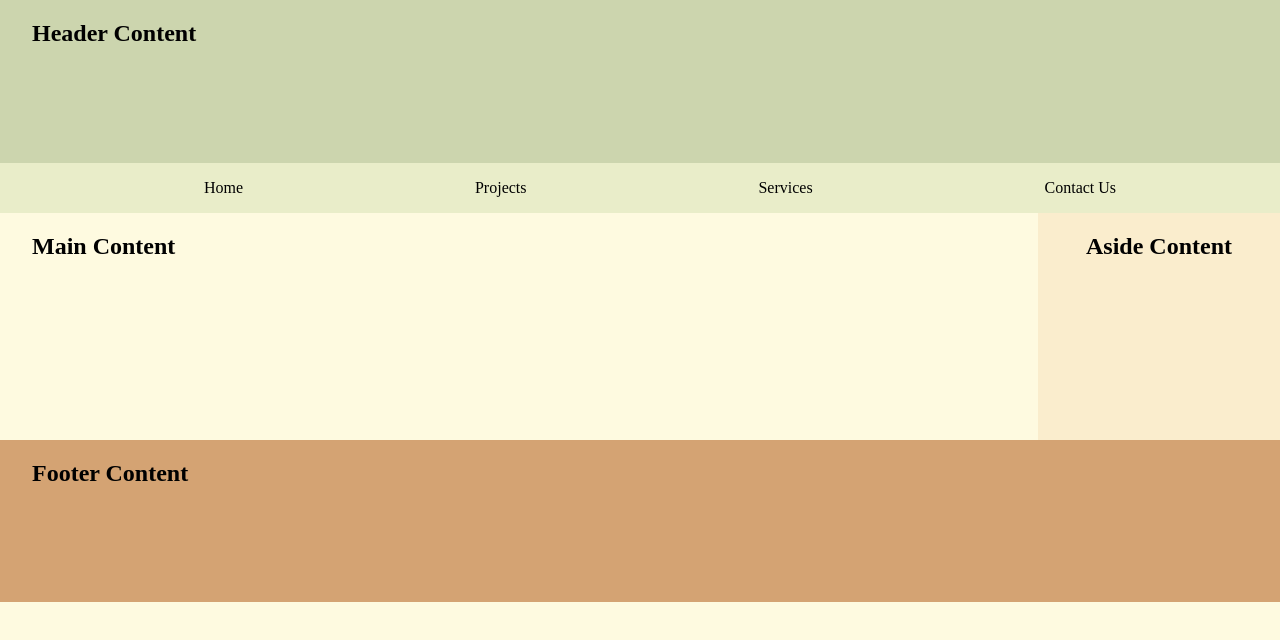
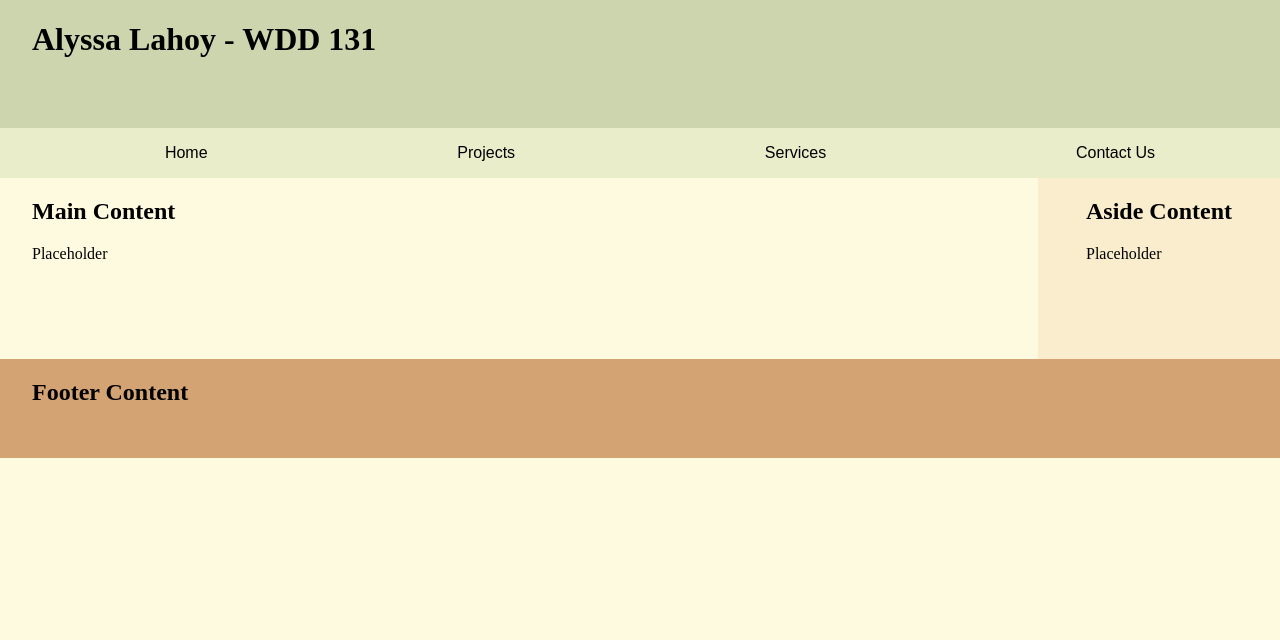
Before and after one commit to atLAhs2000/wdd131, a plain HTML site: page week01/basic-layout.html in a window 1280 px wide. Drawn offline with Linux system fonts and the light colour scheme.

Commit message:
place missing info and fix nav into header

```diff
--- a/week01/basic-layout.html
+++ b/week01/basic-layout.html
@@ -4,16 +4,15 @@
 <head>
     <meta charset="UTF-8">
     <meta name="viewport" content="width=device-width, initial-scale=1.0">
-    <title>Document</title>
+    <title>Alyssa Lahoy - WDD 131</title>
 
     <link rel="stylesheet" href="styles/layout.css">
 </head>
 
 <body>
     <header>
-        <h2>Header Content</h2>
+        <div class="heading"><h1>Alyssa Lahoy - WDD 131</h1></div>
         <div class="empty"></div>
-    </header>
 
         <nav class="navbar wrap">
             <ul>
@@ -23,15 +22,20 @@
                 <li><a href="#">Contact Us</a></li>
             </ul>
         </nav>
+    </header>
 
     <main>
         <h2>Main Content</h2>
-        <div class="empty"></div>
+        <div class="empty">
+            <p>Placeholder</p>
+        </div>
     </main>
 
     <aside>
         <h2>Aside Content</h2>
-        <div class="empty"></div>
+        <div class="empty">
+            <p>Placeholder</p>
+        </div>
     </aside>
 
     <footer>
--- a/week01/styles/layout.css
+++ b/week01/styles/layout.css
@@ -15,31 +15,35 @@ body {
 
 header {
     margin: 0;
-    padding: 0 2em;
+    padding: 0;
     grid-column: 1/5;
     background-color: var(--secondary);
 }
 
 main {
-    padding: 0 2em;
+    padding: 0 2rem;
     grid-column: 1/3;
 }
 
 aside {
-    padding: 0 3em;
+    padding: 0 3rem;
     background-color: var(--accent2);
+    grid-column: 3/5;
 }
 
 footer {
     grid-column: 1/5;
-    padding: 0 2em;
+    padding: 0 2rem;
     background-color: var(--tertiary);
 }
 
 /* classes */
 
+.heading {
+    padding: 0 2rem;
+}
+
 .navbar {
-    padding: 0 3em;
     grid-column: 1/5;
     background-color: var(--accent);
 }
@@ -48,10 +52,12 @@ footer {
     display: flex;
     align-items: center;
     flex-direction: row;
+    margin-bottom: 0;
 }
 
 .navbar li {
     list-style-type: none;
+    padding: 1rem;
     flex: 1 1 auto;
     display: block;
     flex-direction: row;
@@ -59,6 +65,7 @@ footer {
 }
 
 .navbar li a {
+    font-family: Arial, Helvetica, sans-serif;
     text-decoration: none;
     padding: 0.75rem;
     color: black;
@@ -70,11 +77,11 @@ footer {
 
 header .empty,
 footer .empty {
-    padding: 3rem;
+    padding: 1rem;
 }
 
 main .empty {
-    padding: 5rem;
+    padding-bottom: 5rem;
 }
 
 .wrap {
```
Lines whose indentation alone changed are shown as unchanged.
